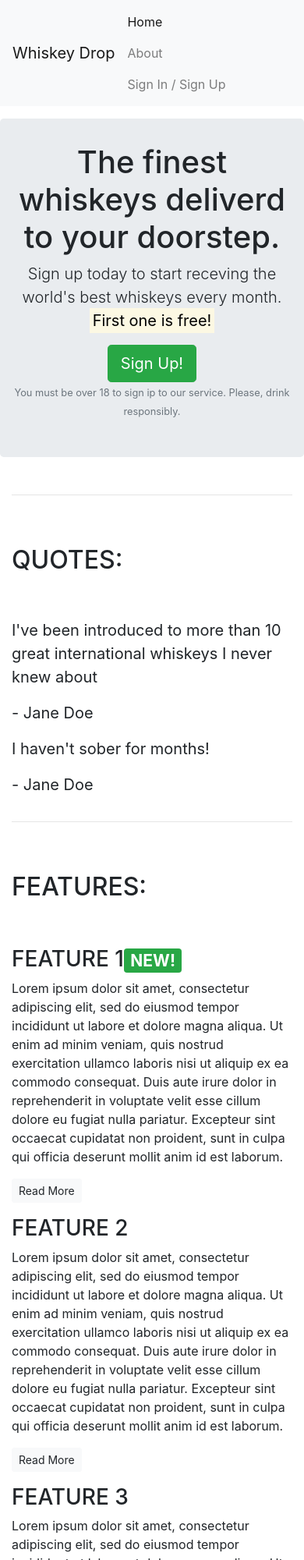
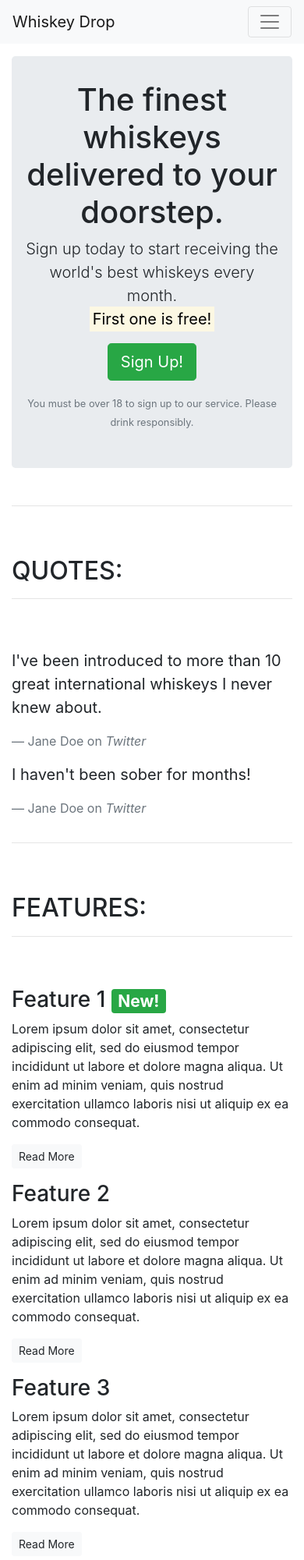
Before and after one commit to Kagebounshin/bootstrap, a plain HTML site: page index.html in a window 390 px wide. Shown: the top 2000 px of the page at 78% size. Drawn offline with nearby package versions, Linux system fonts and the light colour scheme.

Commit message:
Add: new content in the index.html

```diff
--- a/index.html
+++ b/index.html
@@ -1,75 +1,90 @@
 <!DOCTYPE html>
-<html lang="en">
+<html lang="en-us">
 
 <head>
-    <meta charset="UTF-8">
+    <meta charset="utf-8">
     <meta name="viewport" content="width=device-width, initial-scale=1.0">
-    <title>Whiskey Drop Taste | Taste a new whiskey every month</title>
-    <link rel="stylesheet" href="https://cdn.jsdelivr.net/npm/bootstrap@4.5.3/dist/css/bootstrap.min.css"
-        integrity="sha384-TX8t27EcRE3e/ihU7zmQxVncDAy5uIKz4rEkgIXeMed4M0jlfIDPvg6uqKI2xXr2" crossorigin="anonymous">
-    <script src="https://kit.fontawesome.com/0030311fd7.js" crossorigin="anonymous"></script>
+    <title>Whiskey Drop | Taste a new whiskey every month</title>
+    <link rel="stylesheet" href="https://maxcdn.bootstrapcdn.com/bootstrap/4.1.3/css/bootstrap.min.css">
+    <link rel="stylesheet" href="https://use.fontawesome.com/releases/v5.6.1/css/all.css" integrity="sha384-gfdkjb5BdAXd+lj+gudLWI+BXq4IuLW5IT+brZEZsLFm++aCMlF1V92rMkPaX4PP" crossorigin="anonymous">
 </head>
 
 <body>
-    <nav class="navbar navbar-light bg-light navbar-expand-sm">
-        <a href="/" class="navbar-brand">Whiskey Drop</a>
-        <ul class="navbar-nav mr-auto">
-            <li class="active nav-item mr-2"><a class="nav-link" href="/">Home</a></li>
-            <li class="nav-item mr-2"><a class="nav-link" href="/about">About</a></li>
-            <li class="nav-item mr- d-block d-sm-none"><a class="nav-link" href="/login">Sign In / Sign Up</a></li>
-        </ul>
+    <!--Nav-->
+    <nav class="navbar navbar-light navbar-expand-sm bg-light">
+        <a href="/" class="navbar-brand">
+                    Whiskey Drop</a>
+
+        <button class="navbar-toggler ml-auto" type="button" data-toggle="collapse" data-target="#navbarNavDropdown" aria-controls="navbarNavDropdown" aria-expanded="false" aria-label="Toggle navigation">
+        <span class="navbar-toggler-icon"></span></button>
+
+        <div class="collapse navbar-collapse" id="navbarNavDropdown">
+            <ul class="navbar-nav mr-auto">
+                <li class="active nav-item mr-2"><a class="nav-link" href="/">Home</a></li>
+                <li class="nav-item mr-2"><a class="nav-link" href="">About</a></li>
+                <li class="nav-item dropdown">
+                    <a class="nav-link dropdown-toggle" href="#" id="navbarDropdownMenuLink" role="button" data-toggle="dropdown" aria-haspopup="true" aria-expanded="false">
+          Whiskeys
+        </a>
+                    <div class="dropdown-menu" aria-labelledby="navbarDropdownMenuLink">
+                        <a class="dropdown-item" href="#">Irish</a>
+                        <a class="dropdown-item" href="#">Scotch</a>
+                        <a class="dropdown-item" href="#">Japanese</a>
+                        <a class="dropdown-item" href="#">American</a>
+                    </div>
+                </li>
+
+                <li class="nav-item mr-2 d-block d-sm-none"><a class="nav-link" href="">Sign In / Sign Up</a></li>
+            </ul>
+        </div>
         <div class="d-none d-md-block">
-            <p class="navbar-text my-auto mr-2"><i>Great delivered to your door!</i></p>
+            <p class="navbar-text my-auto mr-2"><i>Great whiskey delivered to your door</i></p>
             <a href="/login">Sign In / Sign Up</a>
         </div>
+        <!--</div>-->
     </nav>
     <article class="container mt-3">
-
         <div class="row d-none d-sm-block">
             <div class="col-12">
                 <div class="alert alert-warning">
-                    <strong>Sale Now On!</strong> we've go a sale on.
-                    Get a 12-month subscrition for the price of 6!
-                    <a href="">See here for details!</a>
+                    <strong>Sale Now On!</strong> We've got a sale on. Get a 12 month subscription for the price of 6! <a href="">See here for more details</a>
                 </div>
             </div>
         </div>
+        <!-- Callout -->
         <div class="row">
-            <div class="cal-12">
+            <div class="col-12">
                 <section class="callout jumbotron text-center">
-
-                    <h1>The finest whiskeys deliverd to your doorstep.</h1>
-                    <p class="lead">Sign up today to start receving the world's best whiskeys every
-                        month.<s class="d-none d-sm-inline">£19.99</s>
+                    <h1>The finest whiskeys delivered to your doorstep.</h1>
+                    <p class="lead">Sign up today to start receiving the world's best whiskeys every month.
+                        <s class="d-none d-sm-inline">€19.99</s>
                         <span class="d-inline d-sm-none"><br></span>
                         <strong><mark>First one is free!</mark></strong></p>
-                    <button class="btn btn-success btn-lg">Sign Up!</button>
-                    <p class="text-muted"><small>You must be over 18 to sign ip to our service. Please, drink
-                            responsibly.</small></p>
+                    <p><button class="btn btn-lg btn-success" data-toggle="modal" data-target="#signUpModal">Sign Up!</button></p>
+                    <p class="text-muted"><small>You must be over 18 to sign up to our service. Please drink responsibly.</small></p>
                 </section>
             </div>
         </div>
-
+        <!-- /.callout -->
         <hr>
-
+        <!-- Quotes -->
         <section class="quotes">
             <div class="row">
                 <div class="col-12 my-5">
                     <h2 class="text-uppercase">Quotes:</h2>
+                    <hr />
                 </div>
             </div>
             <div class="row">
                 <div class="col-12 col-md-6">
                     <div class="media">
                         <div class="d-none d-sm-block">
-                            <img src="https://github.com/Code-Institute-Solutions/BootstrappingYourNextBigIdea-BS4/blob/master/03-Components/02-core_components-part-2/images/girl-image.png?raw=true"
-                                class="rounded-circle mr-3" height="100 width=100 alt="">
-                            </div>
-                        <div class=" media-body">
+                            <img src="https://github.com/Code-Institute-Solutions/BootstrappingYourNextBigIdea-BS4/blob/master/03-Components/02-core_components-part-2/images/girl-image.png?raw=true" class="rounded-circle mr-3" height=100 width=100>
+                        </div>
+                        <div class="media-body">
                             <blockquote class="blockquote">
-                                <p>I've been introduced to more than 10 great international whiskeys I never knew about
-                                </p>
-                                <p>- Jane Doe</p>
+                                <p>I've been introduced to more than 10 great international whiskeys I never knew about.</p>
+                                <footer class="blockquote-footer">Jane Doe on <cite title="Twitter">Twitter</cite></footer>
                             </blockquote>
                         </div>
                     </div>
@@ -77,71 +92,89 @@
                 <div class="col-12 col-md-6">
                     <div class="media">
                         <div class="d-none d-sm-block">
-                            <img src="https://github.com/Code-Institute-Solutions/BootstrappingYourNextBigIdea-BS4/blob/master/03-Components/02-core_components-part-2/images/guy-image.png?raw=true"
-                                class="rounded-circle mr-3" height="100 width=100 alt="">
+                            <img src="https://github.com/Code-Institute-Solutions/BootstrappingYourNextBigIdea-BS4/blob/master/03-Components/02-core_components-part-2/images/guy-image.png?raw=true" class="rounded-circle mr-3" height=100 width=100>
                         </div>
-                        <div class=" media-body">
+                        <div class="media-body">
                             <blockquote class="blockquote">
-                                <p>I haven't sober for months!</p>
-                                <p>- Jane Doe</p>
+                                <p>I haven't been sober for months!</p>
+                                <footer class="blockquote-footer">Jane Doe on <cite title="Twitter">Twitter</cite></footer>
                             </blockquote>
                         </div>
                     </div>
+                </div>
+            </div>
         </section>
-
-
+        <!-- /.quotes -->
         <hr>
-
+        <!-- Features -->
         <section class="features">
             <div class="row">
                 <div class="col-12 my-5">
                     <h2 class="text-uppercase">Features:</h2>
+                    <hr />
                 </div>
             </div>
             <div class="row">
                 <div class="col-12 col-md-6 col-lg-4">
                     <div class="feature">
-                        <h3 class="text-uppercase"><i class="fas fa-gift d-none d-sm-inline"></i> Feature 1<span
-                                class="badge badge-success"> NEW!</span></h3>
-                        <p>Lorem ipsum dolor sit amet, consectetur adipiscing elit, sed do eiusmod tempor incididunt ut
-                            labore et dolore magna aliqua. Ut enim ad minim veniam, quis nostrud exercitation ullamco
-                            laboris nisi ut aliquip ex ea commodo consequat. Duis aute irure dolor in reprehenderit in
-                            voluptate velit esse cillum dolore eu fugiat nulla pariatur. Excepteur sint occaecat
-                            cupidatat
-                            non proident, sunt in culpa qui officia deserunt mollit anim id est laborum.</p>
-                        <p><a class="btn btn-sm btn-light">Read More</a></p>
+                        <h3><i class="fas fa-gift d-none d-sm-inline"></i> Feature 1 <span class="badge badge-success">New!</span></h3>
+                        <p>Lorem ipsum dolor sit amet, consectetur adipiscing elit, sed do eiusmod tempor incididunt ut labore et dolore magna aliqua. Ut enim ad minim veniam, quis nostrud exercitation ullamco laboris nisi ut aliquip ex ea commodo consequat.</p>
+                        <p><a class="btn btn-sm btn-light" href="">Read More</a></p>
                     </div>
                 </div>
                 <div class="col-12 col-md-6 col-lg-4">
                     <div class="feature">
-
-                        <h3 class="text-uppercase"><i class="far fa-credit-card d-none d-sm-inline"></i> Feature 2</h3>
-                        <p>Lorem ipsum dolor sit amet, consectetur adipiscing elit, sed do eiusmod tempor incididunt ut
-                            labore et dolore magna aliqua. Ut enim ad minim veniam, quis nostrud exercitation ullamco
-                            laboris nisi ut aliquip ex ea commodo consequat. Duis aute irure dolor in reprehenderit in
-                            voluptate velit esse cillum dolore eu fugiat nulla pariatur. Excepteur sint occaecat
-                            cupidatat
-                            non proident, sunt in culpa qui officia deserunt mollit anim id est laborum.</p>
-                        <p><a class="btn btn-sm btn-light">Read More</a></p>
+                        <h3><i class="fas fa-credit-card d-none d-sm-inline"></i> Feature 2</h3>
+                        <p>Lorem ipsum dolor sit amet, consectetur adipiscing elit, sed do eiusmod tempor incididunt ut labore et dolore magna aliqua. Ut enim ad minim veniam, quis nostrud exercitation ullamco laboris nisi ut aliquip ex ea commodo consequat.</p>
+                        <p><a class="btn btn-sm btn-light" href="">Read More</a></p>
                     </div>
                 </div>
                 <div class="col-12 d-md-none d-lg-block col-lg-4">
                     <div class="feature">
-
-                        <h3 class="text-uppercase"><i class="fas fa-times-circle d-none d-sm-inline"></i> Feature 3</h3>
-                        <p>Lorem ipsum dolor sit amet, consectetur adipiscing elit, sed do eiusmod tempor incididunt ut
-                            labore et dolore magna aliqua. Ut enim ad minim veniam, quis nostrud exercitation ullamco
-                            laboris nisi ut aliquip ex ea commodo consequat. Duis aute irure dolor in reprehenderit in
-                            voluptate velit esse cillum dolore eu fugiat nulla pariatur. Excepteur sint occaecat
-                            cupidatat
-                            non proident, sunt in culpa qui officia deserunt mollit anim id est laborum.</p>
-                        <p><a class="btn btn-sm btn-light">Read More</a></p>
+                        <h3><i class="fas fa-times-circle d-none d-sm-inline"></i> Feature 3</h3>
+                        <p>Lorem ipsum dolor sit amet, consectetur adipiscing elit, sed do eiusmod tempor incididunt ut labore et dolore magna aliqua. Ut enim ad minim veniam, quis nostrud exercitation ullamco laboris nisi ut aliquip ex ea commodo consequat.</p>
+                        <p><a class="btn btn-sm btn-light" href="">Read More</a></p>
                     </div>
                 </div>
+            </div>
         </section>
-
+        <!-- /.features -->
     </article>
 
+    <div class="modal" tabindex="-1" role="dialog" id="signUpModal">
+        <div class="modal-dialog" role="document">
+            <div class="modal-content">
+                <div class="modal-header">
+                    <h5 class="modal-title">Sign Up To Whiskey Drop!</h5>
+                    <button type="button" class="close" data-dismiss="modal" aria-label="Close">
+          <span aria-hidden="true">&times;</span>
+        </button>
+                </div>
+                <div class="modal-body">
+                    <form>
+                        <div class="form-group">
+                            <label for="exampleInputEmail1">Email address</label>
+                            <input type="email" class="form-control" id="exampleInputEmail1" aria-describedby="emailHelp" placeholder="Enter email">
+                            <small id="emailHelp" class="form-text text-muted">We'll never share your email with anyone else.</small>
+                        </div>
+                        <div class="form-group">
+                            <label for="password">Password</label>
+                            <input type="password" class="form-control" id="password" placeholder="Password">
+                        </div>
+                        <div class="form-group">
+                            <label for="repeatPassword">Repeat Password</label>
+                            <input type="password" class="form-control" id="repeatPassword" placeholder="Repeat Password">
+                        </div>
+                        <button type="submit" class="btn btn-success">Submit</button>
+                    </form>
+                </div>
+            </div>
+        </div>
+    </div>
+
+    <script src="https://code.jquery.com/jquery-3.3.1.slim.min.js" integrity="sha384-q8i/X+965DzO0rT7abK41JStQIAqVgRVzpbzo5smXKp4YfRvH+8abtTE1Pi6jizo" crossorigin="anonymous"></script>
+    <script src="https://cdnjs.cloudflare.com/ajax/libs/popper.js/1.14.3/umd/popper.min.js" integrity="sha384-ZMP7rVo3mIykV+2+9J3UJ46jBk0WLaUAdn689aCwoqbBJiSnjAK/l8WvCWPIPm49" crossorigin="anonymous"></script>
+    <script src="https://stackpath.bootstrapcdn.com/bootstrap/4.1.3/js/bootstrap.min.js" integrity="sha384-ChfqqxuZUCnJSK3+MXmPNIyE6ZbWh2IMqE241rYiqJxyMiZ6OW/JmZQ5stwEULTy" crossorigin="anonymous"></script>
 </body>
 
 </html>
```
